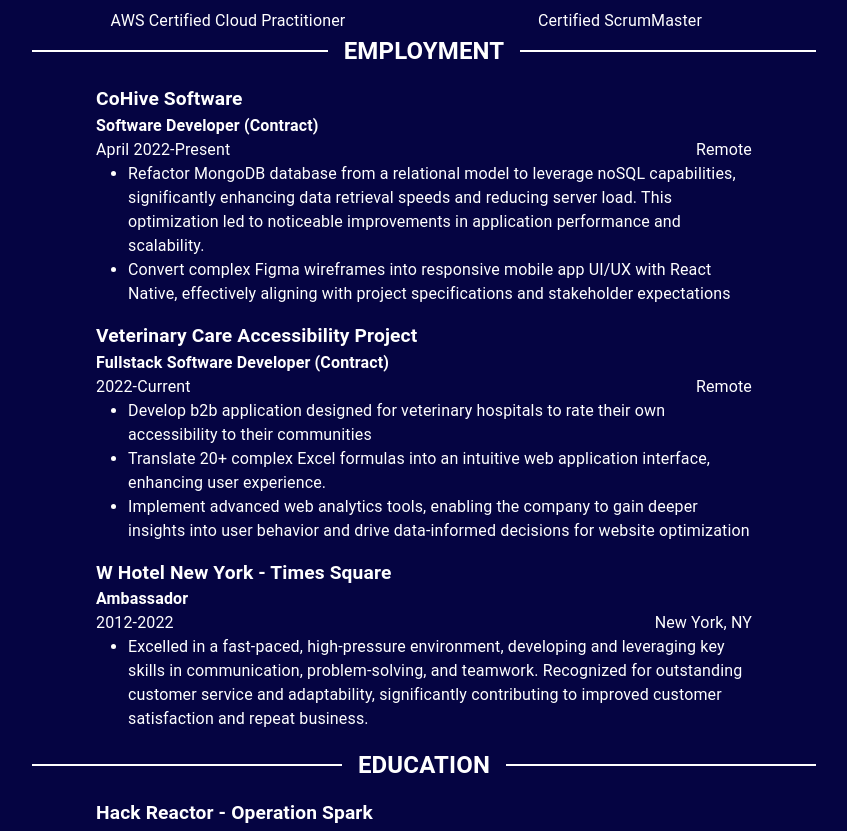
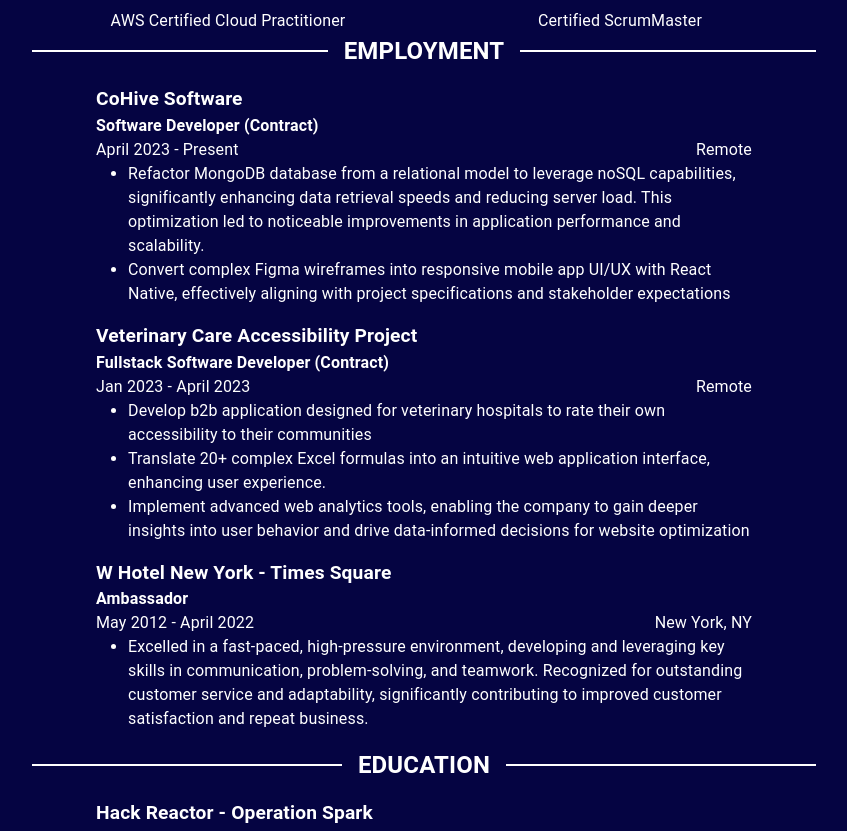
Before and after one commit to eekbk/portfolio-nextjs, a Next.js app: page /resume in a window 1280 px wide. Shown: the part 320-1151 px from the top of the page, without its empty margins (216-1063 px from the left). Built offline with nearby package versions, Linux system fonts and the light colour scheme; a web font is replaced by a local one.

Commit message:
feat: update resume and pdf

```diff
--- a/src/app/resume/page.js
+++ b/src/app/resume/page.js
@@ -47,7 +47,7 @@
           <h2 className={styles.job__company}>CoHive Software</h2>
           <h3 className={styles.job__position}>Software Developer (Contract)</h3>
           <div className={styles.job__dateAndLoc}>
-            <h4 className={styles.job__date}>April 2022-Present</h4>
+            <h4 className={styles.job__date}>April 2023 - Present</h4>
             <h4 className={styles.job__location}>Remote</h4>
           </div>
           <ul className={styles.job__duties}>
@@ -64,7 +64,7 @@
           <h2 className={styles.job__company}>Veterinary Care Accessibility Project</h2>
           <h3 className={styles.job__position}>Fullstack Software Developer (Contract)</h3>
           <div className={styles.job__dateAndLoc}>
-            <h4 className={styles.job__date}>2022-Current</h4>
+            <h4 className={styles.job__date}>Jan 2023 - April 2023</h4>
             <h4 className={styles.job__location}>Remote</h4>
           </div>
           <ul className={styles.job__duties}>
@@ -83,7 +83,7 @@
           <h2 className={styles.job__company}>W Hotel New York - Times Square</h2>
           <h3 className={styles.job__position}>Ambassador</h3>
           <div className={styles.job__dateAndLoc}>
-            <h4 className={styles.job__date}>2012-2022</h4>
+            <h4 className={styles.job__date}>May 2012 - April 2022</h4>
             <h4 className={styles.job__location}>New York, NY</h4>
           </div>
           <ul className={styles.job__duties}>
```
